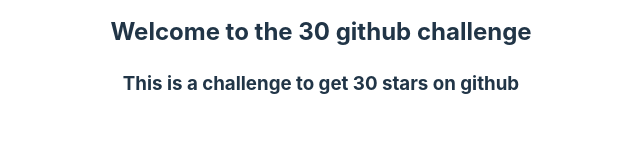
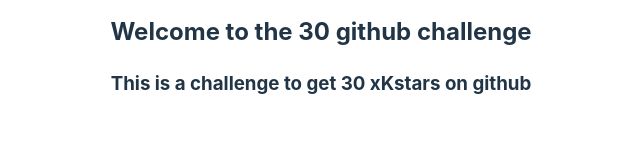
Before and after one commit to aiperi/30github, a React (Vite) app: page / in a window 1280 px wide. Shown: the part 313-473 px from the top of the page, without its empty margins (319-959 px from the left). Built offline with nearby package versions, Linux system fonts and the light colour scheme.

Commit message:
Second commit

```diff
--- a/src/App.tsx
+++ b/src/App.tsx
@@ -6,7 +6,7 @@
     <>
       <h1>30 github challenge</h1>
       <h2>Welcome to the 30 github challenge</h2>
-      <h3>This is a challenge to get 30 stars on github</h3>
+      <h3>This is a challenge to get 30 xKstars on github</h3>
       <div className="container">
         <div className="row">
           <div className="col-md-4">
```
